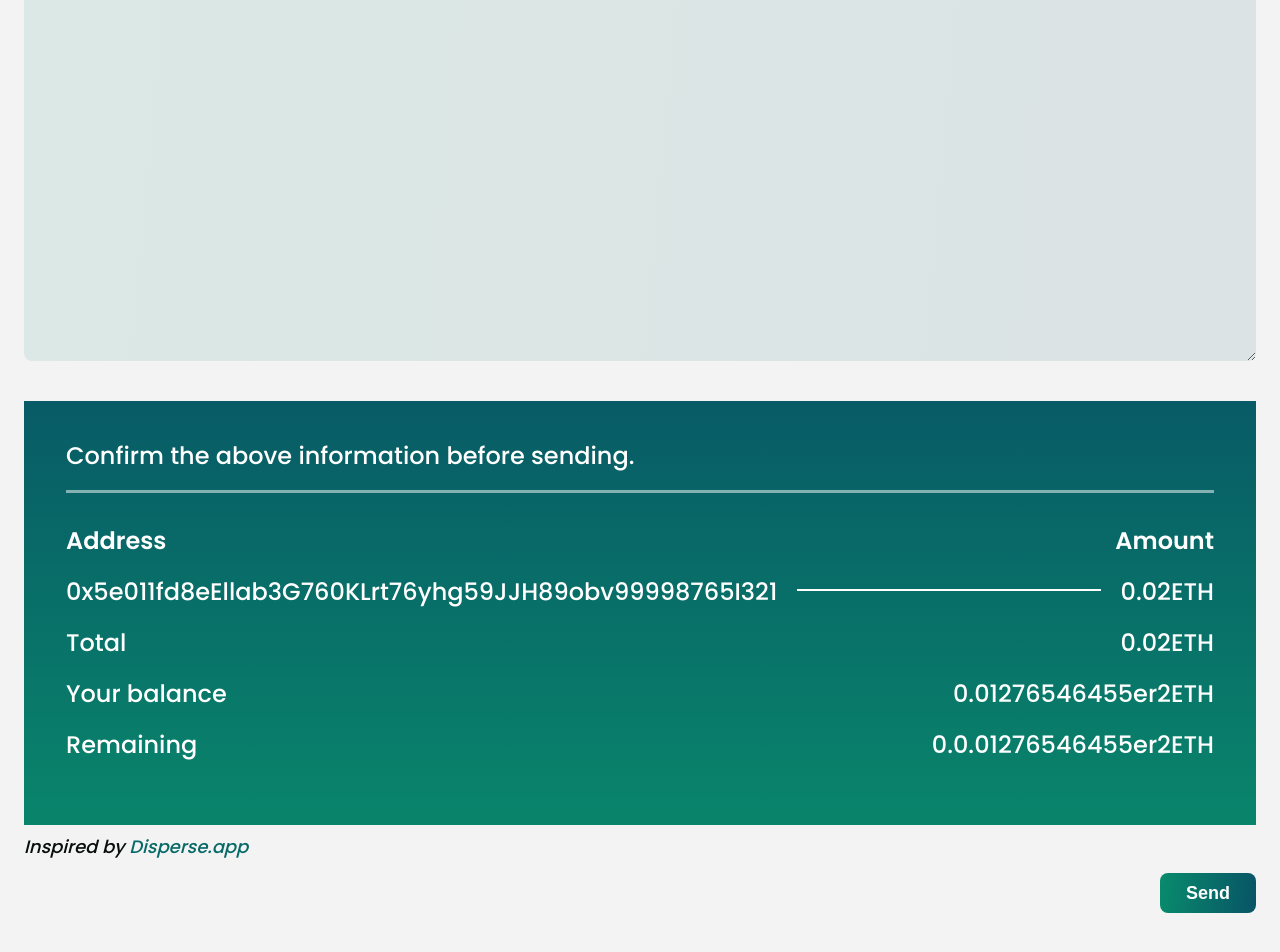
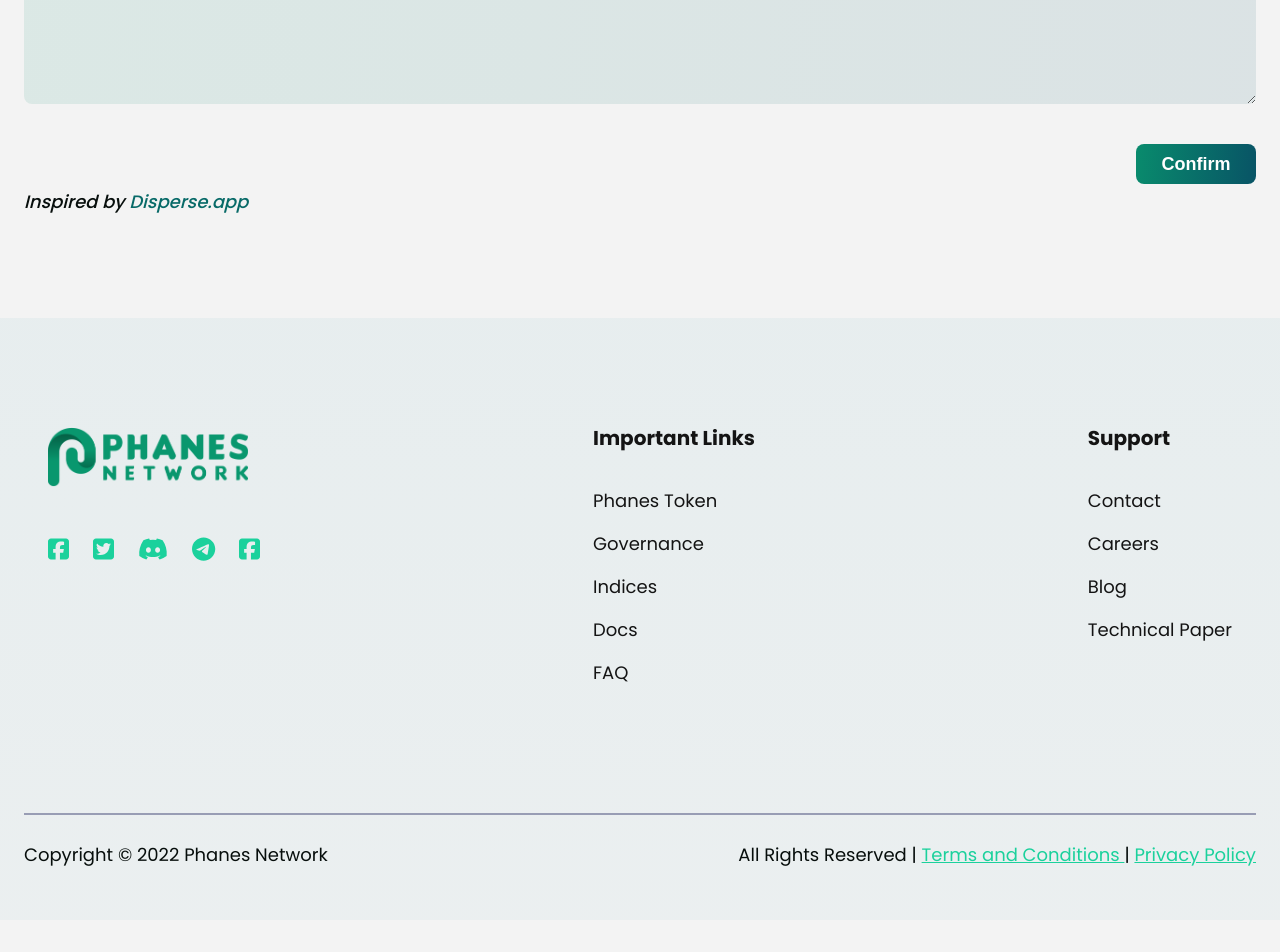
Before and after one commit to engrnasir/Dashboard-Phanes-Network-Vue, a Vue app: page /dashboard/multisender in a window 1280 px wide. Shown: the part 606-1558 px from the top of the page. After the commit the page ends 1526 px from the top, so only its background shows below. Built offline with nearby package versions, Linux system fonts and the light colour scheme; what chartjs-plugin-gradient would draw is missing.

Commit message:
mixed Sender updated

```diff
--- a/src/components/PhanesNetwork/PhanesEcosystem.vue
+++ b/src/components/PhanesNetwork/PhanesEcosystem.vue
@@ -74,7 +74,8 @@ export default {
             }
             .card{
                 width: 443px;
-                min-height: 278px;
+                min-height: 284px;
+                height: min-content;
                 padding: 30px;
                 background: #010D09;
                 color: #E1E1E1;
@@ -88,6 +89,9 @@ export default {
                 @media only screen and (max-width:1410px){
                     width: 100%;
                     min-width: 340px;
+                }
+                @media only screen and (max-width:980px){
+                    min-height: 315px;
                 }
                 @media only screen and (max-width:580px){
                     min-width: 320px;
--- a/src/views/Multisender.vue
+++ b/src/views/Multisender.vue
@@ -17,20 +17,21 @@
         <div class="recipients">
             <h3>Recipients and amount</h3>
             <p>Enter one address and amount in <span v-if="activeToken">Token</span><span v-else>ETH</span> on each line. Supports any format</p>
-            <textarea name="" id="" cols="30" rows="10" placeholder="0xc731159C350d6B0590DBA419F1FF7F726251912d 2.1543
+            <textarea name="" id="addresses" cols="30" rows="10" placeholder="0xc731159C350d6B0590DBA419F1FF7F726251912d 2.1543
 0xE32cC3Eb8beD62C33b3f2095854aa5A2c8aD879A,4.1543
 0x2e5cC3Eb8beD62C33b3f2095854aa5A2c8aD834d=10.2345"></textarea>
-            <div class="confirmData">
+            <button class="confirmBtn" @click="confirmData">Confirm</button>
+            <div class="confirmData" v-if="addresses.length>0">
                 <h3 class="main-title">Confirm the above information before sending.</h3>
                 <ul class="details">
                     <li class="item">
                         <p class="item-heading">Address</p>
                         <p class="item-heading">Amount</p>
                     </li>
-                    <li class="item">
-                        <p class="address">0x5e011fd8eEllab3G760KLrt76yhg59JJH89obv99998765I321</p>
+                    <li class="item" v-for="(item,index) in addresses" :key="index">
+                        <p class="address">{{item.address}}</p>
                         <hr class="h-line">
-                        <p class="amount">0.02ETH</p>
+                        <p class="amount">{{item.amount}}ETH</p>
                     </li>
                     <li class="item">
                         <p class="title">Total</p>
@@ -49,7 +50,7 @@
                 </ul>
             </div>
             <p class="inspiredText">Inspired by <a href="" target="_blank">Disperse.app</a></p>
-            <button class="sendBtn">Send</button>
+            <button class="sendBtn" v-if="addresses.length>0">Send</button>
         </div>
     </div>
   </div>
@@ -61,6 +62,7 @@ export default {
     data(){
         return{
             activeToken:false,
+            addresses:[]
         }
     },
     computed:{
@@ -69,6 +71,43 @@ export default {
         ])
     },
     methods:{
+        confirmData(){
+            if(this.addresses.length<=0){
+                alert('Enter Adresses to sent')
+            }
+        }
+    },
+    mounted(){
+        const addressInput = document.getElementById('addresses')
+        addressInput.addEventListener('change',(e)=>{
+            const arr =  e.target.value.split('\n')
+            const addressList = []
+            for(let i=0; i<arr.length; i++){
+                if(arr[i].includes(' ')){
+                    let temp = arr[i].split(' ')
+                    if(temp.length==2){
+                        addressList.push({address:temp[0], amount:temp[1]})
+                    }else{
+                        console.log('invalid address1');
+                    }
+                }else if(arr[i].includes(',')){
+                    let temp = arr[i].split(',')
+                    if(temp.length==2){
+                        addressList.push({address:temp[0], amount:temp[1]})
+                    }else{
+                        console.log('invalid address2');
+                    }
+                }else if(arr[i].includes('=')){
+                    let temp = arr[i].split('=')
+                    if(temp.length==2){
+                        addressList.push({address:temp[0], amount:temp[1]})
+                    }else{
+                        console.log('invalid address3');
+                    }
+                }
+            }
+            this.addresses = addressList
+        })
     }
 
 }
@@ -196,7 +235,8 @@ export default {
             }
             textarea{
                 width: 100%;
-                min-height: 587px;
+                max-width: 100%;
+                min-height: 300px;
                 padding: 40px 35px;
                 font-weight: 500;
                 font-size: 20px;
@@ -213,6 +253,22 @@ export default {
                 &:focus{
                     outline: 1px solid #09976E;
                     border: 1px solid #09976E;
+                }
+            }
+            .confirmBtn{
+                align-self: flex-end;
+                width: 120px;
+                height: 40px;
+                background: linear-gradient(95.34deg, #09976E -21.44%, #084F65 108.23%);
+                border-radius: 8px;
+                font-weight: 700;
+                font-size: 18px;
+                color: #FFFFFF;
+                border: none;
+                margin-bottom: 10px;
+                &:hover{
+                    background:#09976E;
+                    cursor: pointer;
                 }
             }
             .confirmData{
```
